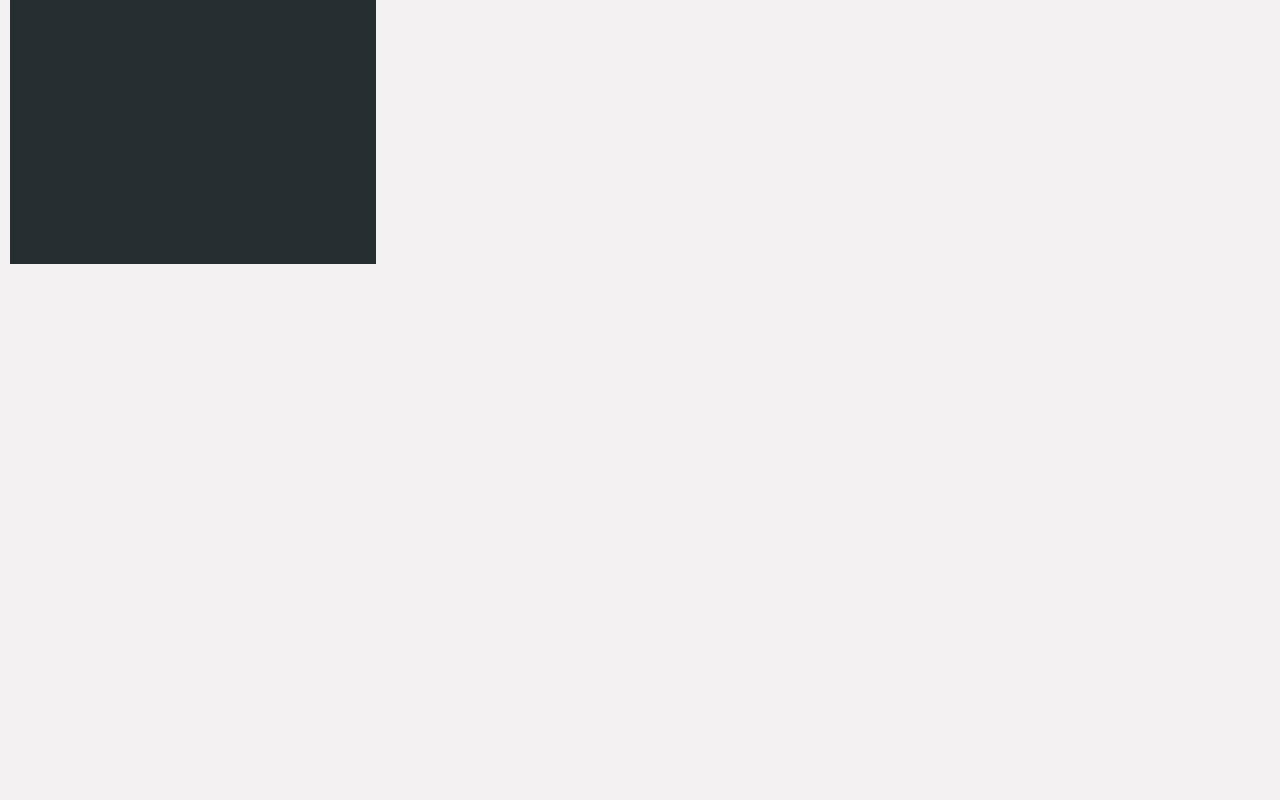
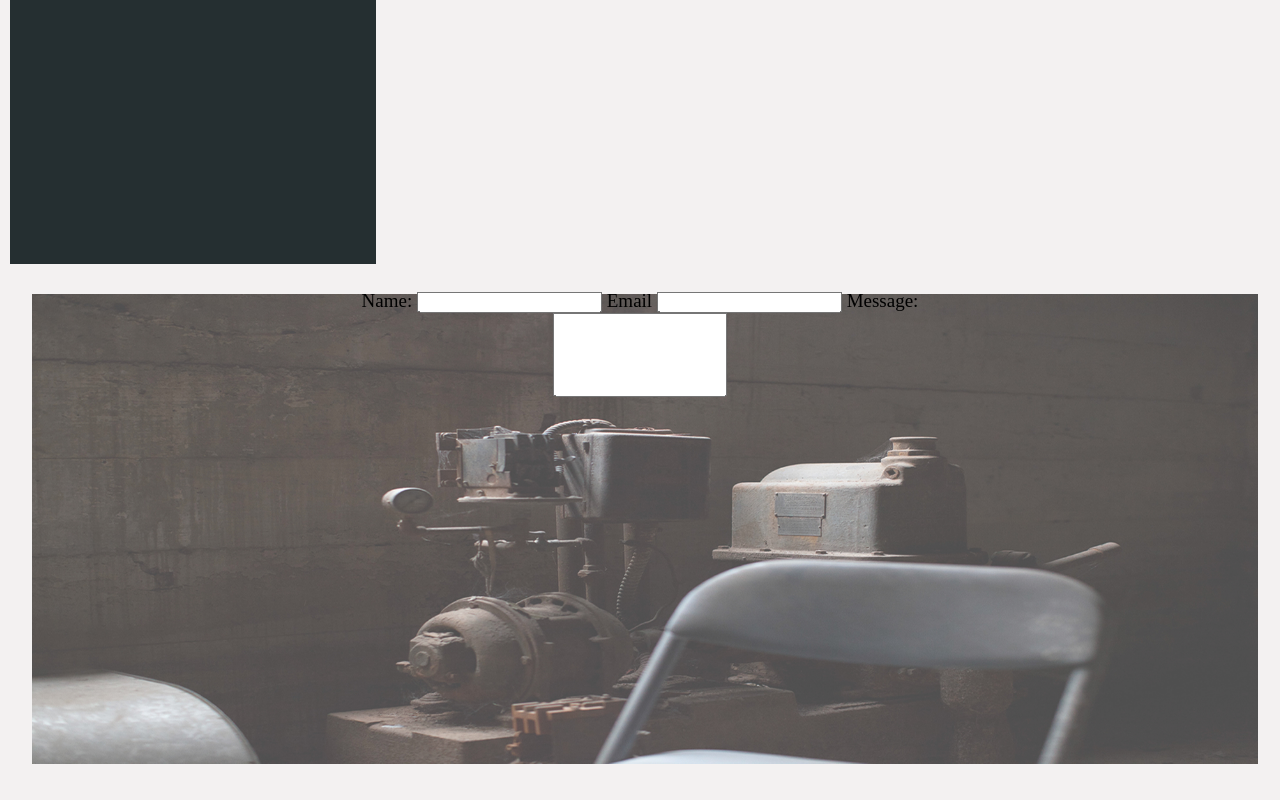
Before and after one commit to mccafee025/Studio-landing-page, a plain HTML site: page index.html in a window 1280 px wide. Shown: the part 2057-2857 px from the top of the page. Before the commit the page ends 2335 px from the top, so only its background shows below. Drawn offline with Linux system fonts and the light colour scheme.

Commit message:
add more styling, add images, add form

```diff
--- a/css/style.css
+++ b/css/style.css
@@ -95,3 +95,26 @@
 #one {
   padding:2px;
 }
+
+#now {
+  padding:10px;
+  width:150px;
+  height:60px;
+}
+
+#blue {
+  position:absolute;
+  top:300%;
+  left:50%;
+  transform: translate(-50%, -50%);
+  font-size: 19px;
+  text-align: center;
+}
+
+#today {
+  border-radius: 5px;
+  width:97%;
+  height:470px;
+  padding:1.5rem;
+  margin:auto;
+}
--- a/index.html
+++ b/index.html
@@ -45,5 +45,21 @@
 			<img src="images/assets/portfolio/work3.jpg"/>
 			<img src="images/assets/portfolio/work4.jpg"/>
 		</div>
+		<div id=y>
+			<img id="today" src="images/assets/backgrounds/c_image.jpg">
+		</div>
+		<div id="blue">
+			<form>
+				<label>Name:
+					<input type="text">
+				</label>
+				<label>Email
+					<input type="text">
+				</label>
+				<label>Message:
+					<input id= "now" type="text">
+				</label>
+			</form>
+		</div>
 	</body>
 </html>
```
